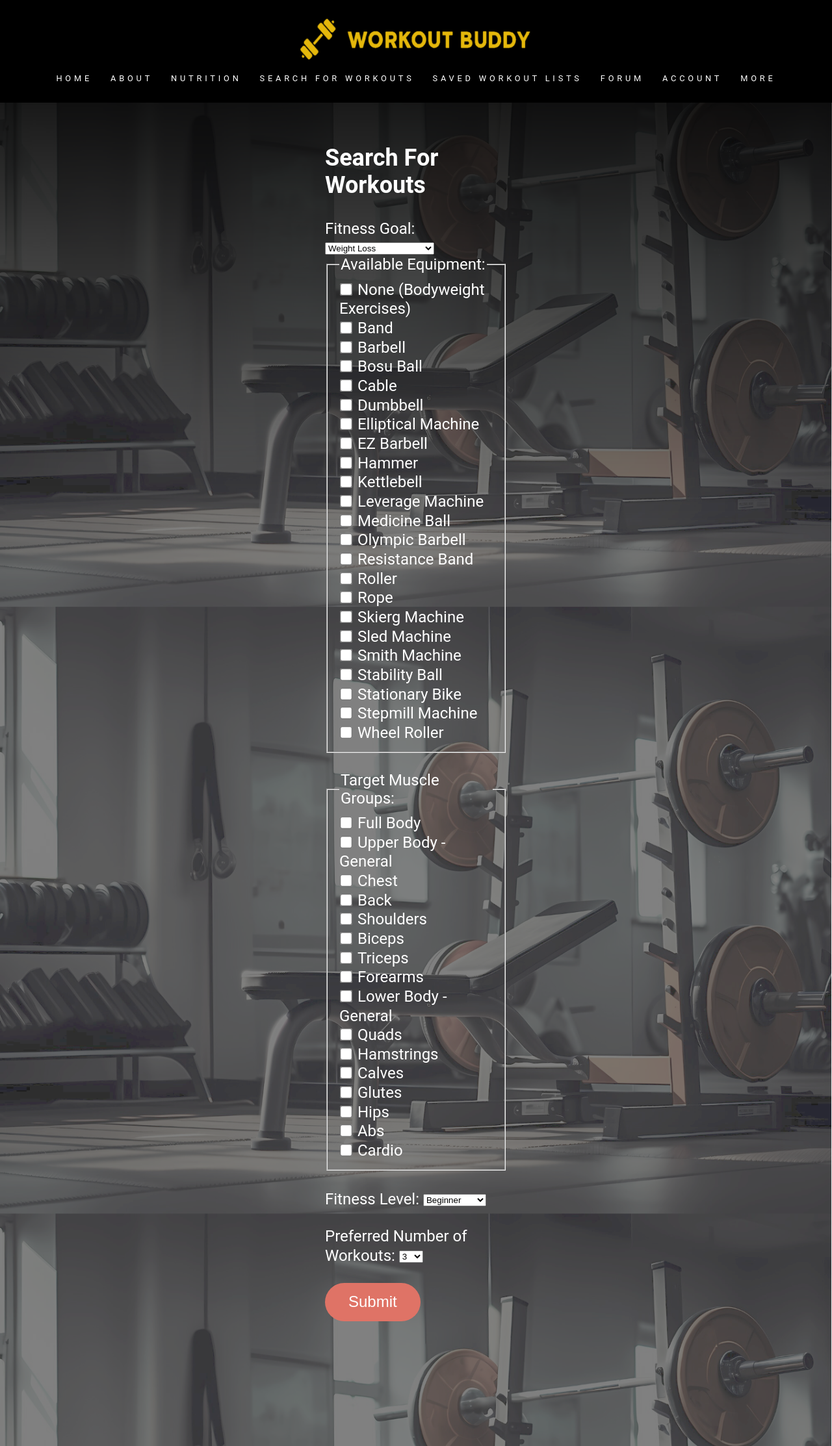
After one commit to brian-mak/sse_project2, a Flask app: page /workout_plan in a window 1280 px wide. The commit adds this page. Shown: the whole page at 65% size. Run offline with Flask 3, Linux system fonts and the light colour scheme.

```diff
--- a/api/app.py
+++ b/api/app.py
@@ -402,6 +402,31 @@ def my_custom_workout_plan():
     return render_template('custom_workout_plan.html', workouts=workouts)
 
 
+@app.route('/workout_plan')
+def workout_plan():
+    return render_template("workout_plan.html")
+
+
+@app.route('/generate_workout_plan', methods=['POST'])
+def generate_workout_plan():
+    # Retrieving user information from the session
+    user_info = session.get('user')
+    user_id = user_info.get('userinfo', {}).get('sub') if user_info else None
+
+    data = request.form.to_dict(flat=True)
+    data['fitnessGoal'] = request.form.get('fitnessGoal')
+    data['muscleGroups'] = request.form.getlist('muscleGroups')
+    data['equipment'] = request.form.getlist('equipment')
+    data['fitnessLevel'] = request.form.get('fitnessLevel')
+    data['numOfWorkouts'] = request.form.get('numOfWorkouts')
+
+    target_muscle_groups = [muscle.lower() for muscle in data['muscleGroups']]
+    available_equipment = [equipment.lower() for equipment in data['equipment']]
+
+    exercises = fetch_exercises(target_muscle_groups, available_equipment)
+    return render_template("exercises.html", exercises=exercises, user_id=user_id)
+
+
 app.add_url_rule('/find_partner', 'find_partner', find_partner.index)
 app.add_url_rule('/login', 'login', authentication.login)
 app.add_url_rule('/callback', 'callback', authentication.callback)
--- /dev/null
+++ b/api/templates/workout_plan.html
@@ -0,0 +1,232 @@
+<!DOCTYPE html>
+<html lang="en">
+<head>
+    <meta charset="UTF-8">
+    <meta name="viewport" content="width=device-width, initial-scale=1.0">
+    <title>Workout Plan Preferences</title>
+    <style>
+        html, header {
+            margin: 0;
+            padding: 0;
+            border: 0;
+            font-size: 100%;
+            font-family: 'Roboto', sans-serif;
+            color: white;
+            text-decoration: none;
+            position: relative;
+            background-image: url("{{ url_for('static', filename='background4.png') }}");
+            background-size: cover;
+            background-position: center center;
+            background-attachment: fixed;
+            color: #fff;
+            cursor: default;
+            height: 100vh
+        }
+        body::before {
+            content: "";
+            position: fixed;
+            top: 0;
+            left: 0;
+            right: 0;
+            bottom: 0;
+            background: linear-gradient(rgba(0, 0, 0, 1), rgba(0, 0, 0, 0)); /* Gradient from solid black to transparent */
+            pointer-events: none; /* Allows clicks to pass through to elements underneath */
+            z-index: -1;
+        }
+        body {
+            margin: 0;
+            padding: 8em 500px;
+            font-size: 150%
+        }
+        #navigation {
+            background-color: black;
+            color: white;
+            width: 100%;
+            position: fixed; /* Change this from absolute to fixed */
+            top: 0;
+            left: 50%;
+            transform: translateX(-50%);
+            font-size: 0.8rem; /* Adjusted font size for small navigation links */
+            font-weight: normal;
+            text-align: center;
+            text-transform: uppercase;
+            letter-spacing: 0.3rem;
+            white-space: nowrap;
+            padding: 10px 10px 30px 10px;
+            z-index: 1000;
+        }
+        #navigation a {
+            color: white; /* Or any color you prefer */
+            text-decoration: none; /* Optional: Removes the underline from links */
+            margin: 0 10px; /* Adds space to the left and right of each link */
+        }
+        /* Submit Button */
+        input[type="submit"]{
+            position: relative;
+            display: inline-block;
+            background: #df7366;
+            color: #fff;
+            text-align: center;
+            border-radius: 1.5em;
+            text-decoration: none;
+            padding: 0.65em 1.5em 0.65em 1.5em;
+            border: 0;
+            cursor: pointer;
+            outline: 0;
+            font-weight: 500;
+            font-size: x-large;
+            -moz-transition: background-color 0.35s ease-in-out, color 0.35s ease-in-out, border-bottom-color 0.35s ease-in-out;
+            -webkit-transition: background-color 0.35s ease-in-out, color 0.35s ease-in-out, border-bottom-color 0.35s ease-in-out;
+            -ms-transition: background-color 0.35s ease-in-out, color 0.35s ease-in-out, border-bottom-color 0.35s ease-in-out;
+            transition: background-color 0.35s ease-in-out, color 0.35s ease-in-out, border-bottom-color 0.35s ease-in-out;
+        }
+        input[type="checkbox"] {
+            transform: scale(1.5); /* Increase the size of the checkboxes */
+            margin-right: 5px; /* Add some space between the checkboxes and labels */
+        }
+
+        /* Adjust the size of the labels */
+        label {
+            vertical-align: middle; /* Align the labels vertically with the checkboxes */
+        }
+
+    </style>
+</head>
+<div id="navigation">
+    <center><img src="{{ url_for('static', filename='Logo.png')
+    }}" alt="Workout Buddy Logo" width="400" height = "100"></center>
+    <a href="#home">Home</a>
+    <a href="#about">About</a>
+    <a href="health_buddy.html">Nutrition</a>
+    <a href="/search_exercises">Search For Workouts</a>
+    <a href="/saved_lists">Saved Workout Lists</a>
+    <a href="/find_partner">Forum</a>
+    <a href="#account">Account</a>
+    <a href="#more">More</a>
+</div>
+<!-- Header -->
+<div id="header">
+    <h2>Search For Workouts</h2>
+<body>
+    <form id="preferencesForm" method="POST" action="/generate_workout_plan">
+        <!-- Fitness Goal Dropdown -->
+        <label for="fitnessGoal">Fitness Goal:</label>
+        <select id="fitnessGoal" name="fitnessGoal">
+            <option value="weight_loss">Weight Loss</option>
+            <option value="muscle_gain">Muscle Gain</option>
+            <option value="endurance">Endurance Improvement</option>
+            <option value="general_fitness">General Fitness</option>
+        </select><br>
+
+        <!-- Available Equipment (Checkboxes) -->
+        <fieldset>
+            <legend>Available Equipment:</legend>
+            <input type="checkbox" id="body_weight" name="equipment" value="body_weight">
+            <label for="body_weight">None (Bodyweight Exercises)</label><br>
+            <input type="checkbox" id="band" name="equipment" value="band">
+            <label for="band">Band</label><br>
+            <input type="checkbox" id="barbell" name="equipment" value="barbell">
+            <label for="barbell">Barbell</label><br>
+            <input type="checkbox" id="bosu_ball" name="equipment" value="bosu_ball">
+            <label for="bosu_ball">Bosu Ball</label><br>
+            <input type="checkbox" id="cable" name="equipment" value="cable">
+            <label for="cable">Cable</label><br>
+            <input type="checkbox" id="dumbbell" name="equipment" value="dumbbell">
+            <label for="dumbbell">Dumbbell</label><br>
+            <input type="checkbox" id="elliptical_machine" name="equipment" value="elliptical_machine">
+            <label for="elliptical_machine">Elliptical Machine</label><br>
+            <input type="checkbox" id="ez_barbell" name="equipment" value="ez_barbell">
+            <label for="ez_barbell">EZ Barbell</label><br>
+            <input type="checkbox" id="hammer" name="equipment" value="hammer">
+            <label for="hammer">Hammer</label><br>
+            <input type="checkbox" id="kettlebell" name="equipment" value="kettlebell">
+            <label for="kettlebell">Kettlebell</label><br>
+            <input type="checkbox" id="leverage_machine" name="equipment" value="leverage_machine">
+            <label for="leverage_machine">Leverage Machine</label><br>
+            <input type="checkbox" id="medicine_ball" name="equipment" value="medicine_ball">
+            <label for="medicine_ball">Medicine Ball</label><br>
+            <input type="checkbox" id="olympic_barbell" name="equipment" value="olympic_barbell">
+            <label for="olympic_barbell">Olympic Barbell</label><br>
+            <input type="checkbox" id="resistance_band" name="equipment" value="resistance_band">
+            <label for="resistance_band">Resistance Band</label><br>
+            <input type="checkbox" id="roller" name="equipment" value="roller">
+            <label for="roller">Roller</label><br>
+            <input type="checkbox" id="rope" name="equipment" value="rope">
+            <label for="rope">Rope</label><br>
+            <input type="checkbox" id="skierg_machine" name="equipment" value="skierg_machine">
+            <label for="skierg_machine">Skierg Machine</label><br>
+            <input type="checkbox" id="sled_machine" name="equipment" value="sled_machine">
+            <label for="sled_machine">Sled Machine</label><br>
+            <input type="checkbox" id="smith_machine" name="equipment" value="smith_machine">
+            <label for="smith_machine">Smith Machine</label><br>
+            <input type="checkbox" id="stability_ball" name="equipment" value="stability_ball">
+            <label for="stability_ball">Stability Ball</label><br>
+            <input type="checkbox" id="stationary_bike" name="equipment" value="stationary_bike">
+            <label for="stationary_bike">Stationary Bike</label><br>
+            <input type="checkbox" id="stepmill_machine" name="equipment" value="stepmill_machine">
+            <label for="stepmill_machine">Stepmill Machine</label><br>
+            <input type="checkbox" id="wheel_roller" name="equipment" value="wheel_roller">
+            <label for="wheel_roller">Wheel Roller</label><br>
+        </fieldset><br>
+
+        <!-- Target Muscle Groups (Checkboxes) -->
+        <fieldset>
+            <legend>Target Muscle Groups:</legend>
+            <input type="checkbox" id="full_body" name="muscleGroups" value="full_body">
+            <label for="full_body">Full Body</label><br>
+            <input type="checkbox" id="upper_body" name="muscleGroups" value="upper_body">
+            <label for="upper_body">Upper Body - General</label><br>
+            <input type="checkbox" id="chest" name="muscleGroups" value="chest">
+            <label for="chest">Chest</label><br>
+            <input type="checkbox" id="back" name="muscleGroups" value="back">
+            <label for="back">Back</label><br>
+            <input type="checkbox" id="shoulders" name="muscleGroups" value="shoulders">
+            <label for="shoulders">Shoulders</label><br>
+            <input type="checkbox" id="biceps" name="muscleGroups" value="biceps">
+            <label for="biceps">Biceps</label><br>
+            <input type="checkbox" id="triceps" name="muscleGroups" value="triceps">
+            <label for="triceps">Triceps</label><br>
+            <input type="checkbox" id="forearms" name="muscleGroups" value="forearms">
+            <label for="forearms">Forearms</label><br>
+            <input type="checkbox" id="lower_body" name="muscleGroups" value="lower_body">
+            <label for="lower_body">Lower Body - General</label><br>
+            <input type="checkbox" id="quads" name="muscleGroups" value="quads">
+            <label for="quads">Quads</label><br>
+            <input type="checkbox" id="hamstrings" name="muscleGroups" value="hamstrings">
+            <label for="hamstrings">Hamstrings</label><br>
+            <input type="checkbox" id="calves" name="muscleGroups" value="calves">
+            <label for="calves">Calves</label><br>
+            <input type="checkbox" id="glutes" name="muscleGroups" value="glutes">
+            <label for="glutes">Glutes</label><br>
+            <input type="checkbox" id="hips" name="muscleGroups" value="hips">
+            <label for="hips">Hips</label><br>
+            <input type="checkbox" id="abs" name="muscleGroups" value="abs">
+            <label for="abs">Abs</label><br>
+            <input type="checkbox" id="cardio" name="muscleGroups" value="cardio">
+            <label for="cardio">Cardio</label><br>
+        </fieldset><br>
+
+        <!-- Fitness Level Dropdown -->
+        <label for="fitnessLevel">Fitness Level:</label>
+        <select id="fitnessLevel" name="fitnessLevel">
+            <option value="beginner">Beginner</option>
+            <option value="intermediate">Intermediate</option>
+            <option value="advanced">Advanced</option>
+        </select><br><br>
+
+        <!-- Preferred Workout Duration Dropdown -->
+        <label for="numOfWorkouts">Preferred Number of Workouts:</label>
+        <select id="numOfWorkouts" name="numOfWorkouts">
+            <option value="3">3</option>
+            <option value="4">4</option>
+            <option value="5">5</option>
+            <option value="6">6</option>
+            <option value="7">7</option>
+            <option value="8">8</option>
+            <option value="9">9</option>
+            <option value="10">10</option>
+        </select><br><br>
+        <input type="submit" value="Submit">
+    </form>
+</body>
+</html>
```
Also changed, not shown: api/database.py (+9 -1 lines), api/templates/exercises.html (+8 -4 lines).
